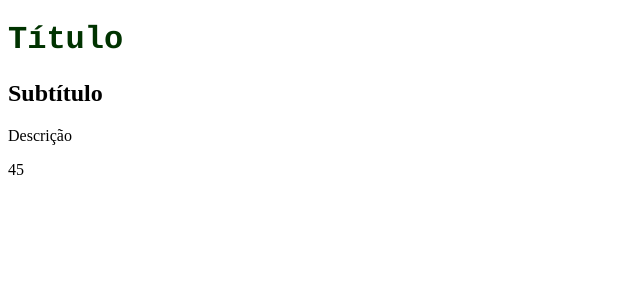
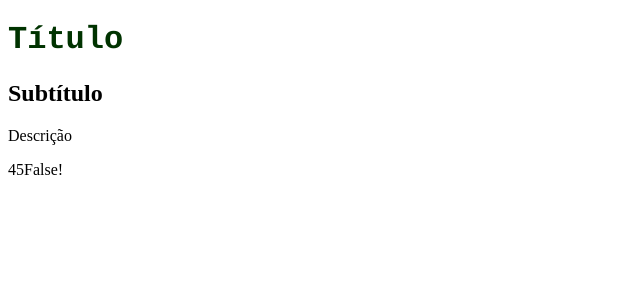
Before and after one commit to dieissonmartins/pitolo-reactjs, a React app: page / in a window 1280 px wide. Shown: the top 300 px of the page, without its empty margins (0-640 px from the left). Built offline with nearby package versions, Linux system fonts and the light colour scheme.

Commit message:
teste ternario

```diff
--- a/App.js
+++ b/App.js
@@ -3,19 +3,22 @@ import React, {Component} from 'react';
 class App extends Component {
     render() {
 
-        var titleSyle = {
+        let titleStyle = {
             fontSize: '2em',
             fontFamily: 'Courier',
             color: '#003300'
         }
 
+        let i = 5;
+
         return (
             <div>
-                <h1 style={titleSyle}>Título</h1>
+                <h1 style={titleStyle}>Título</h1>
                 <h2>Subtítulo</h2>
                 <p data-description={'demo'}>Descrição</p>
                 <span className={'hello'}>{25 + 20}</span>
                 {/* This is a comment in JSX */}
+                <span>{i === 1 ? "True!" : "False!"}</span>
             </div>
         );
     }
```
